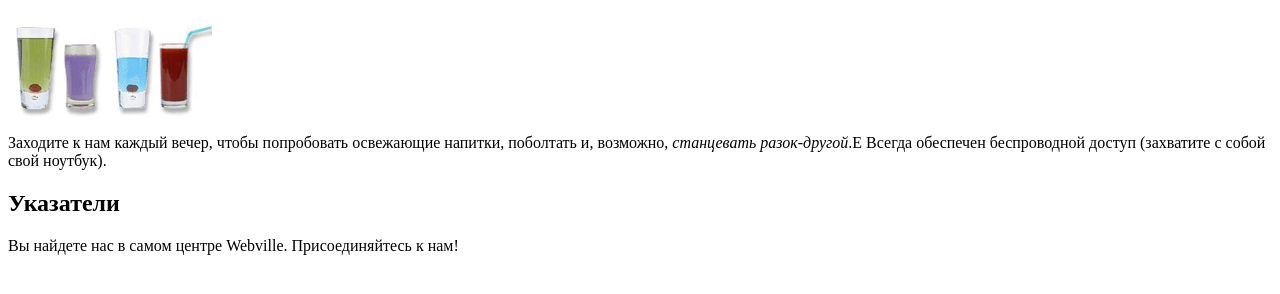
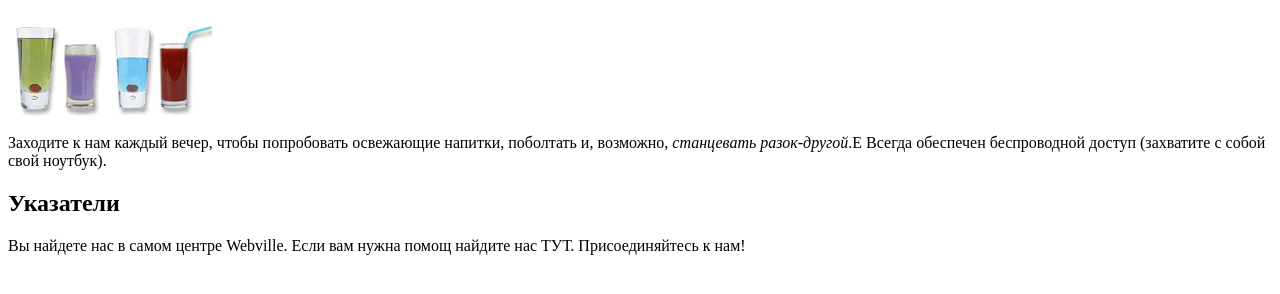
Before and after one commit to IonBors/Head-First, a plain HTML site: page index.html in a window 1280 px wide. Shown: the part 48-342 px from the top of the page. Drawn offline with Linux system fonts and the light colour scheme.

Commit message:
Update index.html

```diff
--- a/index.html
+++ b/index.html
@@ -11,7 +11,7 @@
    </p>
   <h2>Указатели</h2>
   <p>
-       Вы найдете нас в самом центре Webville.     Присоединяйтесь к нам!
+       Вы найдете нас в самом центре Webville. Если вам нужна помощ найдите нас ТУТ.    Присоединяйтесь к нам!
   </p>
   </body>
   </html>
```
